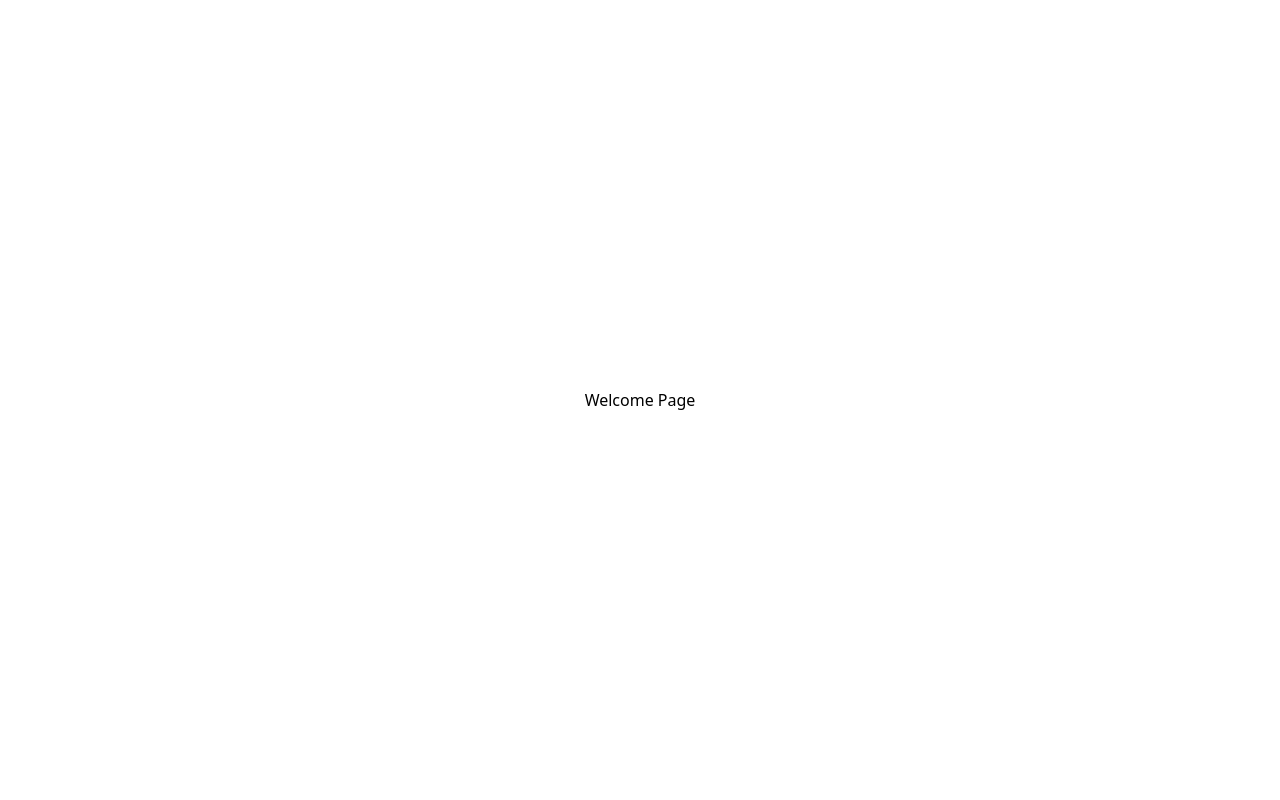
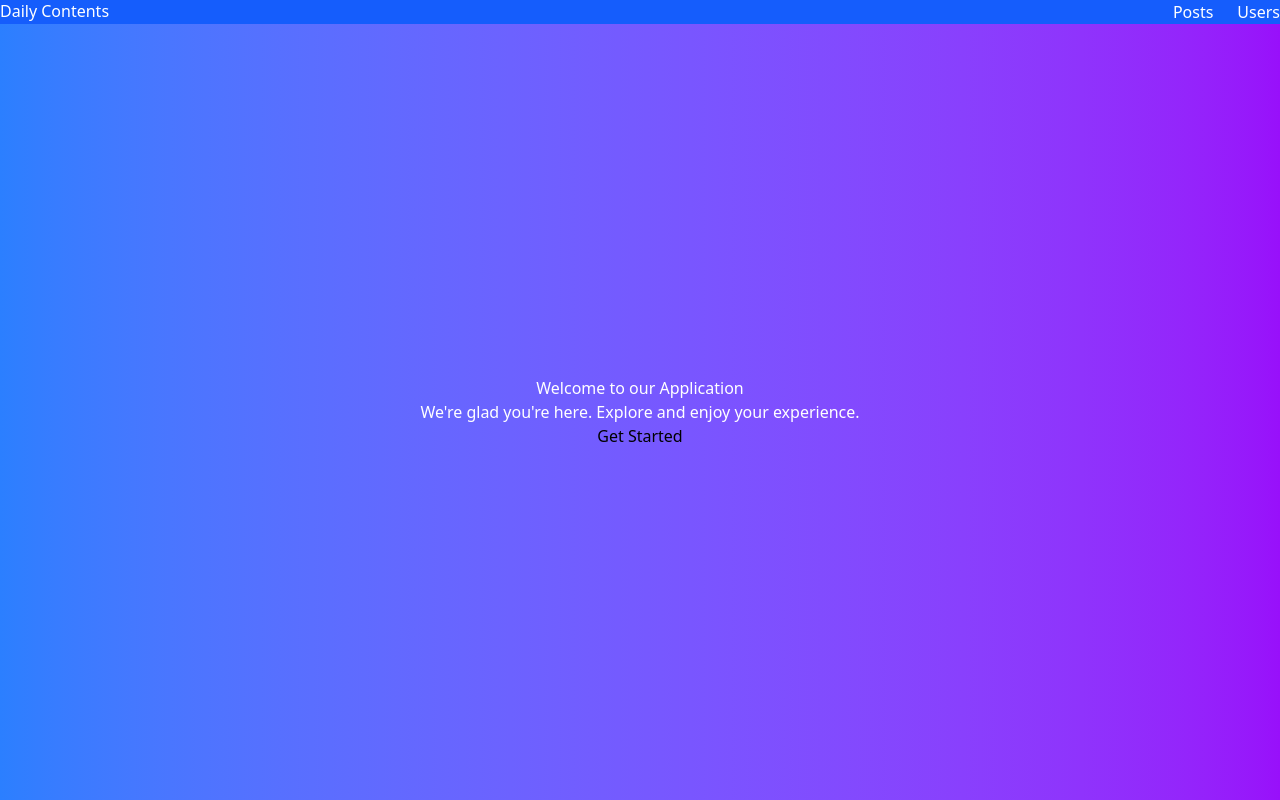
Before and after one commit to Laterat/alx-project-0x01-setup, a Next.js app in the folder alx-project-0x01/: page / in a window 1280 px wide. Built offline with nearby package versions, Linux system fonts and the light colour scheme.

Commit message:
nav between 3 pages

```diff
--- a/alx-project-0x01/components/layout/Header.tsx
+++ b/alx-project-0x01/components/layout/Header.tsx
@@ -1,12 +1,25 @@
 
-
+import Link from 'next/link';
 import React from 'react';
 
 
 const Header:React.FC=()=>{
     return(
-        <header>
-            <h1>Alx Project</h1>
+        <header className="bg-blue-600 text-white shadow-md  py-4">
+           <div className="container mx-auto flex justify-between items-center px-4">
+
+              <h3 className=" font-bold text-2xl">
+                <Link href="/">Daily Contents</Link>
+              </h3>
+
+              <nav>
+                  <ul className="flex !space-x-6">
+                    <li className="hover:underline"> <Link href="/posts">Posts</Link></li>
+                    <li className="hover:underline"> <Link href="/users">Users</Link></li>
+                  </ul>
+              </nav>
+
+           </div>
         </header>
     );
 }
--- a/alx-project-0x01/pages/index.tsx
+++ b/alx-project-0x01/pages/index.tsx
@@ -1,9 +1,22 @@
+
+import Header from '@/components/layout/Header';
+
 const Home: React.FC = () => {
   return (
-    <div className="flex justify-center items-center h-screen">
-      <h1 className="text-7xl font-thin">Welcome Page</h1>
+    <div className="flex flex-col h-screen">
+      <Header/>
+      <main className="flex-grow flex items-center justify-center bg-gradient-to-r from-blue-500 to-purple-600">
+          <div className="text-center">
+              <h1 className="text-5x1 font-bold text-white">Welcome to our Application</h1>
+              <p className="mt-4 text-x1 text-white">We're glad you're here. Explore and enjoy your experience.</p>
+
+               <button className="mt-6 px-6 py-3 bg-white text-blue-500 rounded-full font-semibold hover:bg-gray-200 transition">
+                   Get Started
+               </button>
+          </div>
+      </main>
     </div>
-  )
+  );
 }
 
  export default Home;
--- a/alx-project-0x01/pages/posts/index.tsx
+++ b/alx-project-0x01/pages/posts/index.tsx
@@ -1,25 +1,14 @@
 
 
+import Header from '@/components/layout/Header';
 
-import React from 'react';
-import Header from '@/components/layout/Header';
-import Footer from '@/components/layout/Footer';
-import PostCard from '@/components/common/PostCard';
+const PostsPage: React.FC = () => {
+  return (
+
+      <Header />
 
 
-
-const PostsPage: React.FC = () => {
-    return(
-       <div>
-        <header/>
-       <main>
-        <h2>Posts</h2>
-            <PostCard title="Post 1" description="This is the first post." />
-            <PostCard title="Post 2" description="This is the second post." />
-        </main>
-        <Footer/>
-       </div>
-    );
-}
+  );
+};
 
 export default PostsPage;
--- a/alx-project-0x01/pages/users/index.tsx
+++ b/alx-project-0x01/pages/users/index.tsx
@@ -5,14 +5,8 @@
 
 const UsersPage: React.FC = () => {
   return (
-    <div>
-      <Header />
-      <main className="p-4 space-y-4">
-        <h2 className="text-2xl font-semibold">Users</h2>
-        <Button title="Click me" onClick={() => alert('Button clicked!')} />
-      </main>
-      <Footer />
-    </div>
+         <Header/>
+
   );
 };
 
```
